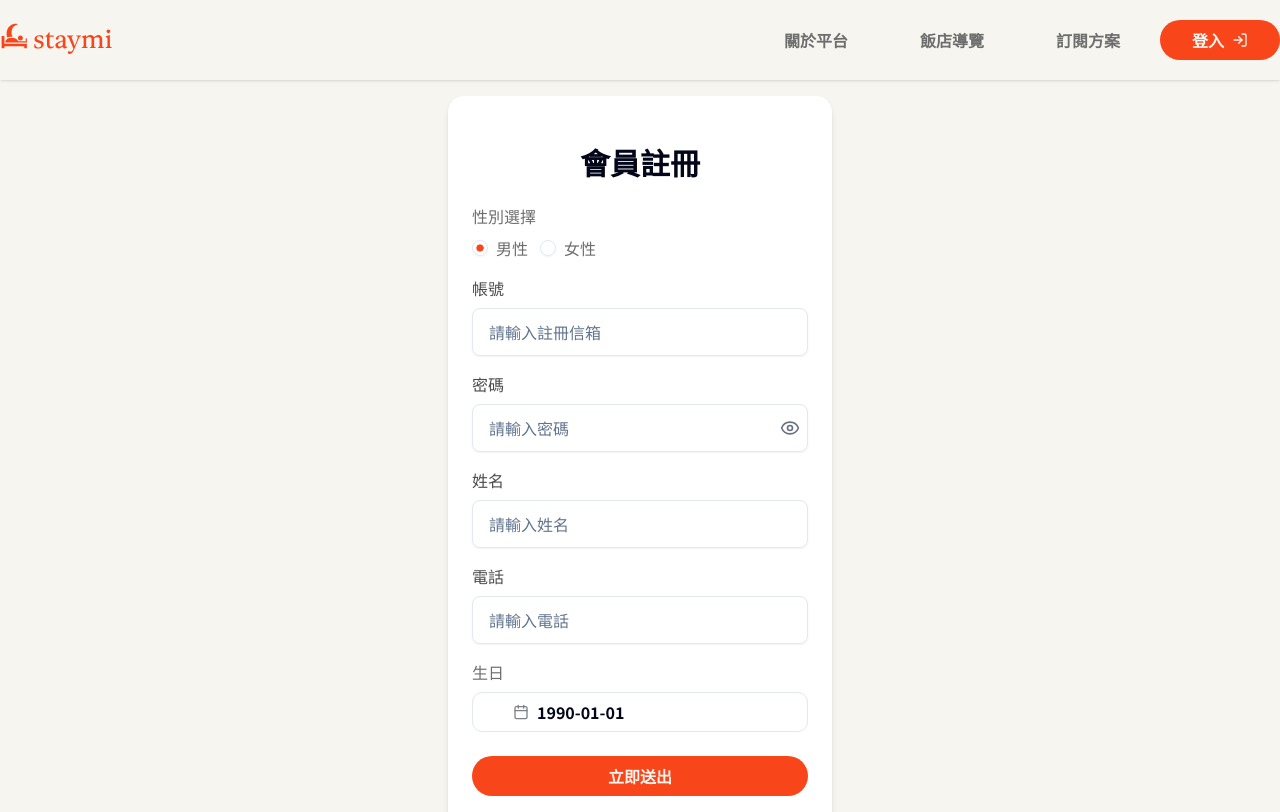
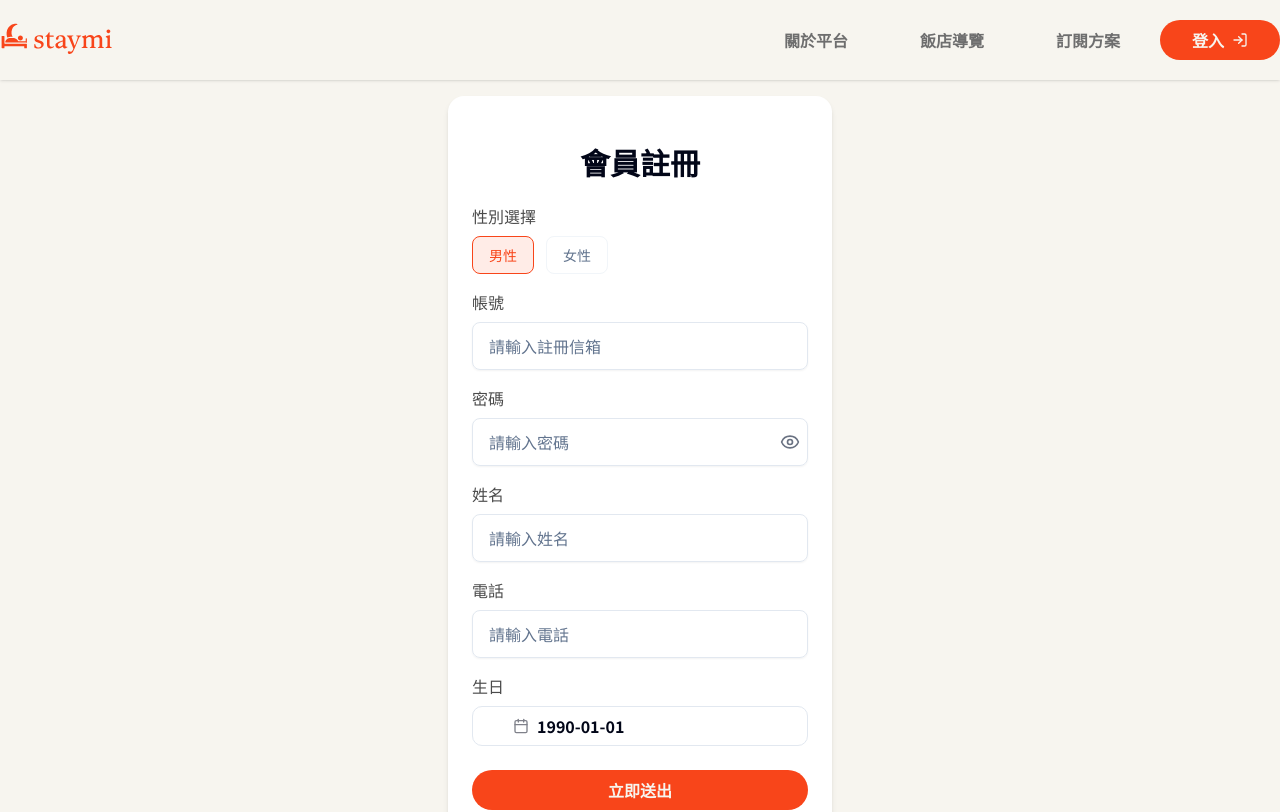
Before and after one commit to MisTPEBUS/stay-mi-next-app, a Next.js app: page /signUp in a window 1280 px wide. Shown: the top 812 px of the page. Built offline with nearby package versions, Linux system fonts and the light colour scheme; no server answers.

Commit message:
style: 💄 修改樣式

```diff
--- a/src/components/FormRender/FormDatePicker.tsx
+++ b/src/components/FormRender/FormDatePicker.tsx
@@ -26,7 +26,7 @@ const FormDatePicker = <T extends FieldValues>({ field }: FormDatePickerProps<T>
       render={({ field: controller }) => (
         <FormItem className={cn("w-full", field.className)}>
           {field.label && (
-            <FormLabel className={cn("text-black-sub block text-base font-medium", field.labelClassName)}>
+            <FormLabel className={cn("text-black-main block text-base font-medium", field.labelClassName)}>
               {field.label}
             </FormLabel>
           )}
--- a/src/components/FormRender/FormRadioGroup.tsx
+++ b/src/components/FormRender/FormRadioGroup.tsx
@@ -1,10 +1,10 @@
-import { FieldValues, useFormContext } from "react-hook-form";
+"use client";
 
-import { FormControl, FormField, FormItem, FormLabel, FormMessage } from "@/components/ui/form";
-import { RadioGroup, RadioGroupItem } from "@/components/ui/radio-group";
+import { useFormContext, FieldValues } from "react-hook-form";
+
+import { Checkbox } from "@/components/ui/checkbox";
+import { FormField, FormItem, FormLabel, FormMessage } from "@/components/ui/form";
 import { cn } from "@/lib/utils";
-
-import { Label } from "../ui/label";
 
 import { FormFieldConfig } from "./type";
 
@@ -20,28 +20,49 @@ const FormRadioGroup = <T extends FieldValues>({ field }: FormRadioGroupProps<T>
     <FormField
       control={form.control}
       name={field.name}
-      render={({ field: controller }) => (
+      render={({ field: controller }) => {
+        const selectedValue = controller.value;
+
+        const handleChange = (value: string) => {
+          controller.onChange(value);
+        };
+
+        return (
           <FormItem className={field.className}>
             {field.label && (
-            <FormLabel className={cn("text-black-sub block text-base font-medium", field.labelClassName)}>
+              <FormLabel className={cn("text-black-main block text-base font-medium", field.labelClassName)}>
                 {field.label}
               </FormLabel>
             )}
-          <FormControl>
-            <RadioGroup onValueChange={controller.onChange} value={controller.value} className="flex">
-              {options.map((option) => (
-                <div key={option.value} className="flex items-center space-x-2">
-                  <RadioGroupItem value={option.value} id={option.value} />
-                  <Label className="text-black-sub block text-base font-medium" htmlFor={option.value}>
-                    {option.label}
-                  </Label>
+            <div className="flex flex-wrap gap-3">
+              {options.map((option) => {
+                const isChecked = selectedValue === option.value;
+                return (
+                  <label
+                    key={option.value}
+                    htmlFor={`${field.name}-${option.value}`}
+                    className={cn(
+                      "flex cursor-pointer items-center justify-center rounded-md border px-4 py-2 text-sm",
+                      isChecked
+                        ? "border-primary bg-primary/10 text-primary"
+                        : "border-muted text-muted-foreground hover:bg-muted"
+                    )}
+                  >
+                    <Checkbox
+                      id={`${field.name}-${option.value}`}
+                      checked={isChecked}
+                      onCheckedChange={() => handleChange(option.value)}
+                      className="sr-only"
+                    />
+                    <span>{option.label}</span>
+                  </label>
+                );
+              })}
             </div>
-              ))}
-            </RadioGroup>
-          </FormControl>
             <FormMessage />
           </FormItem>
-      )}
+        );
+      }}
     />
   );
 };
```
Lines whose indentation alone changed are shown as unchanged.
